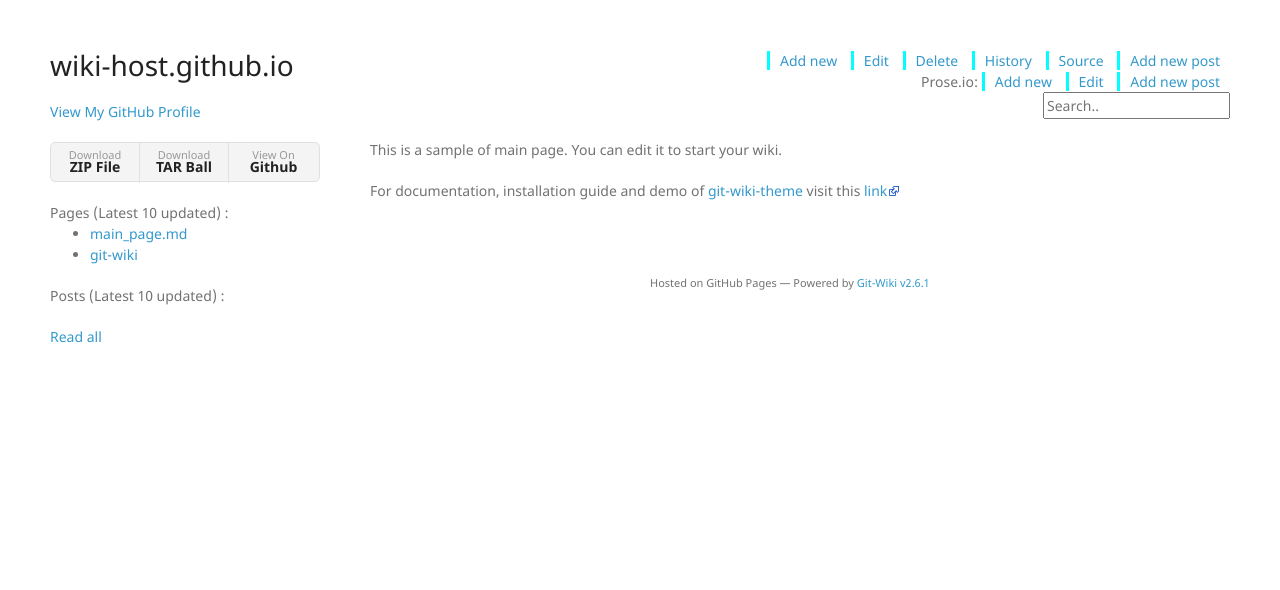
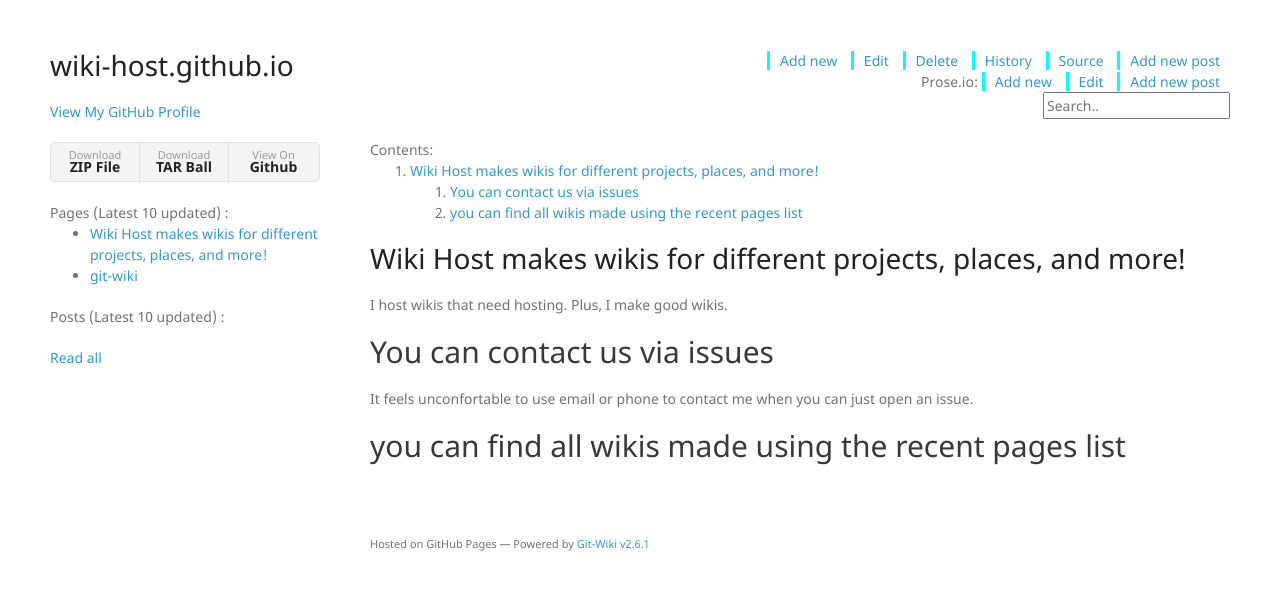
Before and after one commit to wiki-host/wiki-host.github.io, a Jekyll site: the page built from wiki/main_page.md, in a window 1280 px wide. Shown: the top 590 px of the page. Built offline with Jekyll 4.4.1, drawn with Linux system fonts in a browser that asks for light colours; nearby versions of some CDN libraries; our own code applies the rules of GitHub Pages for plain Markdown files.

Commit message:
Update main_page.md

```diff
--- a/wiki/main_page.md
+++ b/wiki/main_page.md
@@ -2,6 +2,8 @@
 redirect_from: "/"
 ---
 
-This is a sample of main page. You can edit it to start your wiki.
-
-For documentation, installation guide and demo of [git-wiki-theme](git-wiki-theme) visit this [link](http://drassil.github.io/git-wiki/)
+# Wiki Host makes wikis for different projects, places, and more!
+I host wikis that need hosting. Plus, I make good wikis.
+## You can contact us via issues
+It feels unconfortable to use email or phone to contact me when you can just open an issue.
+## you can find all wikis made using the recent pages list
```
